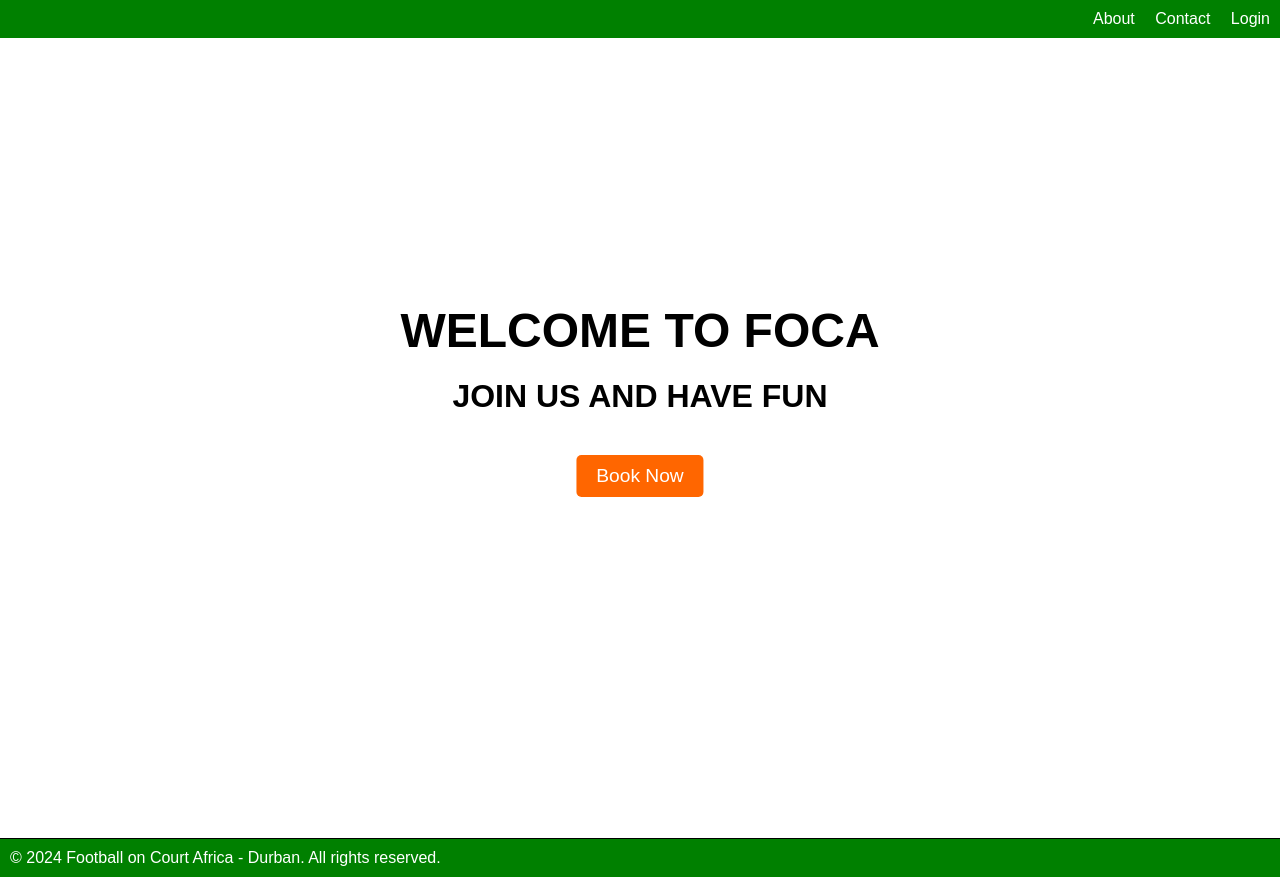
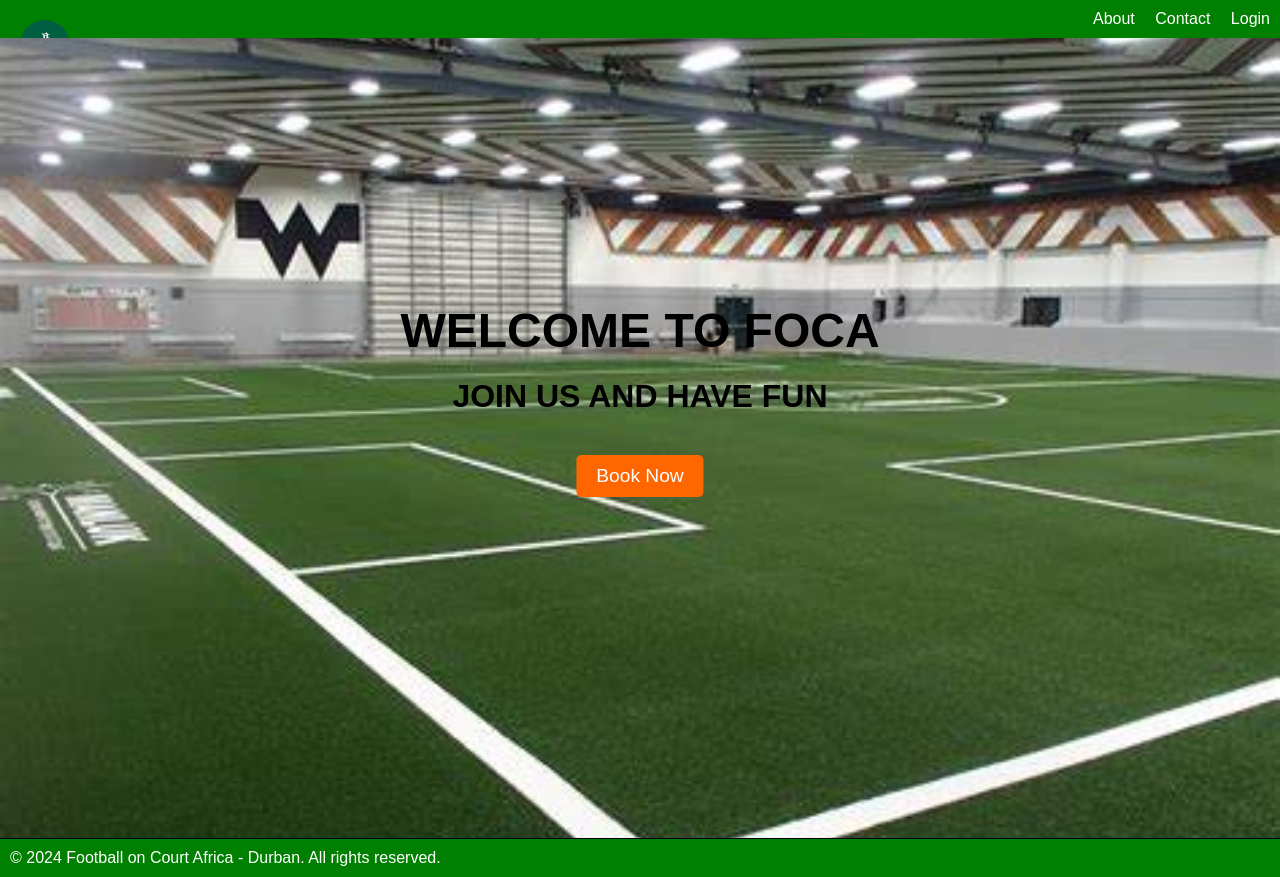
Before and after one commit to emdinga/emdinga-s_action_sport, a Flask app: page / in a window 1280 px wide. Run offline with Flask 2, Linux system fonts and the light colour scheme.

Commit message:
adding foca logo

```diff
--- a/static/css/styles.css
+++ b/static/css/styles.css
@@ -243,3 +243,18 @@ button[type="submit"]:hover {
 .btn:hover {
     background-color: #e65c00;
 }
+/* styles.css */
+
+.logo-container {
+    position: fixed;
+    top: 20px;
+    left: 20px;
+    border-radius: 50%;
+    overflow: hidden;
+}
+
+.logo-container img {
+    display: block;
+    width: 50px; /* Adjust as needed */
+    height: 50px; /* Adjust as needed */
+}
--- a/templates/index.html
+++ b/templates/index.html
@@ -6,9 +6,9 @@
 
 {% block content %}
     <div class="background-images">
-        <div class="background-image" id="static/images/indoor.jpg"></div>
-        <div class="background-image" id="static/images/indoor2.jpg"></div>
-        <div class="background-image" id="static/images/indoor.jpg"></div>
+        <div class="background-image" style="background-image: url('{{ url_for('static', filename='images/indoor.jpg') }}')"></div>
+        <div class="background-image" style="background-image: url('{{ url_for('static', filename='images/indoor2.jpg') }}')"></div>
+        <div class="background-image" style="background-image: url('{{ url_for('static', filename='images/indoor.jpg') }}')"></div>
     </div>
 
     <div class="text-overlay">
--- a/templates/layout.html
+++ b/templates/layout.html
@@ -11,11 +11,16 @@
         <nav>
             <ul class="nav-links">
                 <li><a href="/about">About</a></li>
-                <li><a href="/contact">Contact</a></li>
+                <li><a href="contact_us">Contact</a></li>
                 <li><a href="/login">Login</a></li>
             </ul>
         </nav>
     </header>
+    <div class="logo-container">
+        <a href="{{ url_for('index') }}">
+            <img src="{{ url_for('static', filename='images/indoo_logo.png') }}" alt="Logo">
+        </a>
+    </div>
 
     <div class="content">
         {% block content %}
```
Also changed, not shown: templates/layout2.html (+6 -1 lines).
